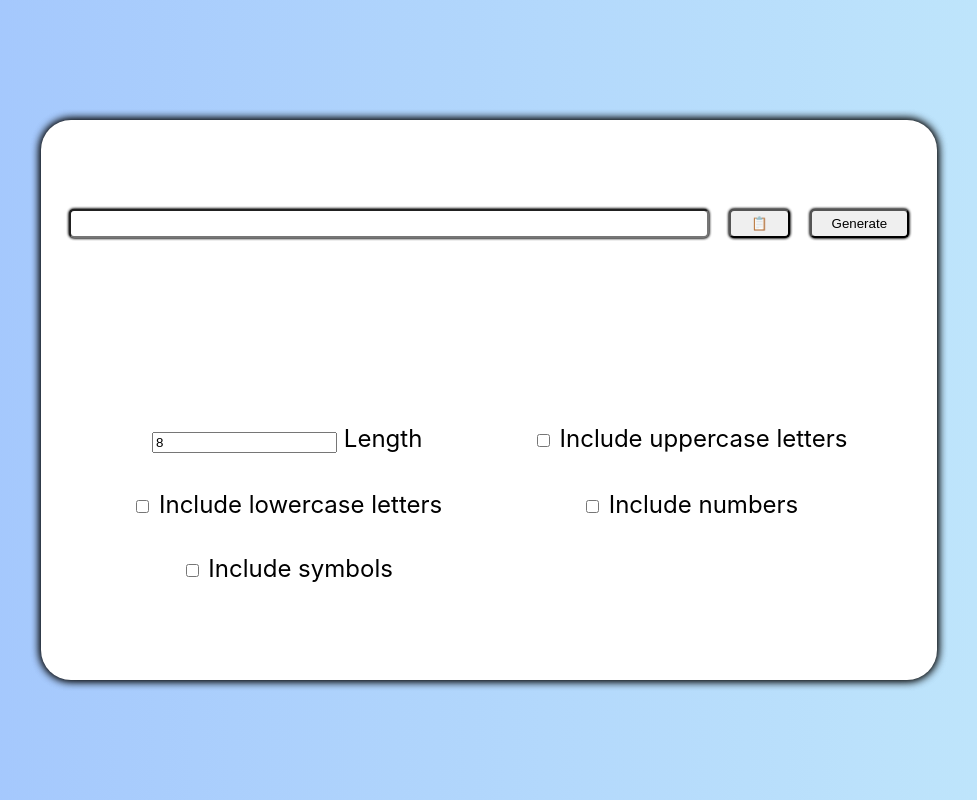
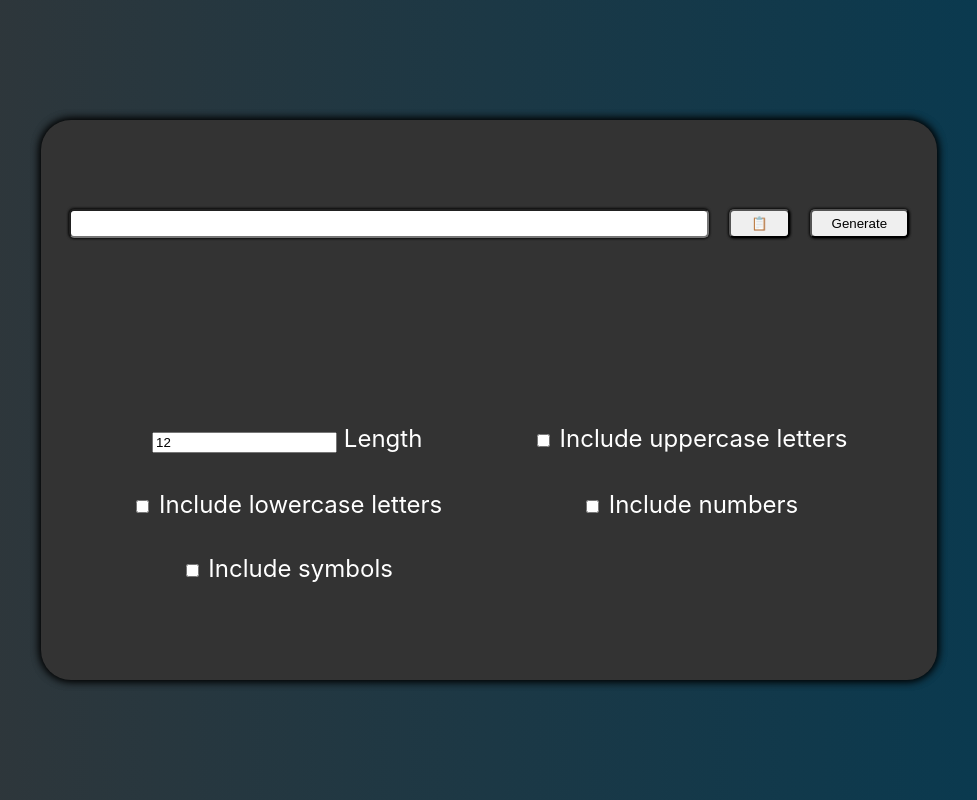
Before and after one commit to Chaitanya-Raj/password-generator, a React (Create React App) app: page / in a window 1280 px wide. Shown: the whole page, without its empty margins (151-1128 px from the left). Built offline with nearby package versions, Linux system fonts and the light colour scheme.

Commit message:
dark colorscheme

```diff
--- a/public/index.html
+++ b/public/index.html
@@ -7,7 +7,7 @@
     <meta name="theme-color" content="#000000" />
     <meta
       name="description"
-      content="Web site created using create-react-app"
+      content="Password Generator created using create-react-app"
     />
     <link rel="apple-touch-icon" href="%PUBLIC_URL%/logo192.png" />
     <!--
@@ -24,7 +24,7 @@
       work correctly both with client-side routing and a non-root public URL.
       Learn how to configure a non-root public URL by running `npm run build`.
     -->
-    <title>React App</title>
+    <title>PassGen</title>
   </head>
   <body>
     <noscript>You need to enable JavaScript to run this app.</noscript>
--- a/src/App.css
+++ b/src/App.css
@@ -5,7 +5,7 @@
   align-items: center;
   justify-content: center;
   flex-wrap: wrap;
-  background: white;
+  background: #333;
   box-shadow: 0 0 10px black, 0 0 10px black;
   border-radius: 30px;
 }
@@ -33,6 +33,7 @@
 #options {
   display: flex;
   flex-wrap: wrap;
+  color: white;
 }
 
 @media screen and (min-width: 1000px) {
@@ -50,8 +51,6 @@
 }
 
 @media screen and (max-width: 500px) {
-  .container {
-  }
   #result {
     justify-content: center;
   }
--- a/src/App.js
+++ b/src/App.js
@@ -13,7 +13,7 @@ function App() {
   const [isLowercase, setIsLowercase] = useState(false);
   const [isNumber, setIsNumber] = useState(false);
   const [isSymbol, setIsSymbol] = useState(false);
-  const [len, setLen] = useState(8);
+  const [len, setLen] = useState(12);
 
   useEffect(() => {}, []);
 
--- a/src/index.css
+++ b/src/index.css
@@ -13,8 +13,8 @@ body {
   justify-content: center;
   align-items: center;
   min-height: 100vh;
-  background: linear-gradient(90deg, #a1c4fd, #c2e9fb);
-  /* linear-gradient(90deg, rgb(51, 54, 56), rgb(5, 58, 82)) */
+  background: linear-gradient(90deg, rgb(51, 54, 56), rgb(5, 58, 82));
+  /* linear-gradient(90deg, #a1c4fd, #c2e9fb); */
 }
 
 code {
```
